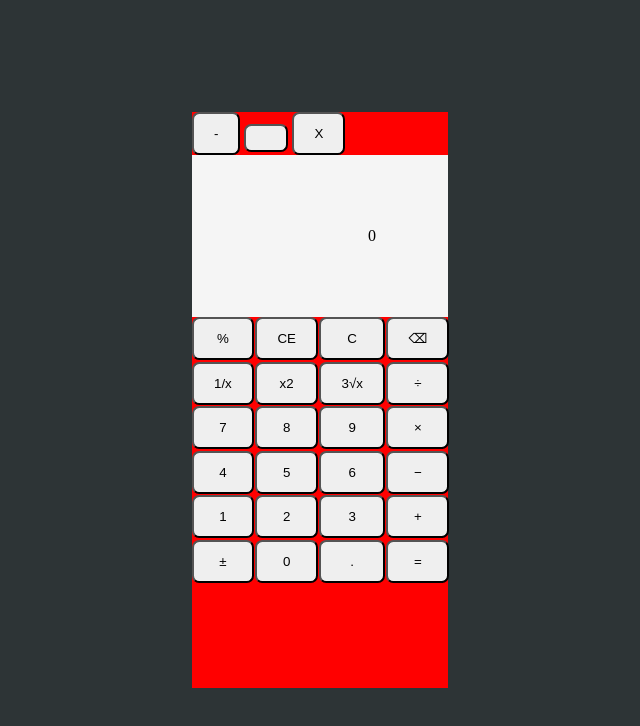
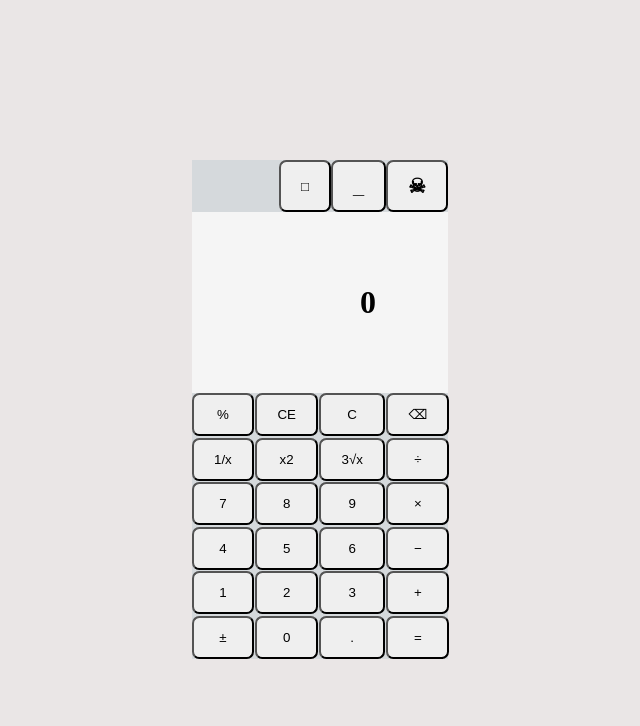
Before and after one commit to Understudystudent/Calculator, a plain HTML site: page index.html in a window 1280 px wide. Shown: the whole page, without its empty margins (320-960 px from the left). Drawn offline with Linux system fonts and the light colour scheme.

Commit message:
Updated colorss

```diff
--- a/Css/Style.css
+++ b/Css/Style.css
@@ -10,8 +10,10 @@ body {
     display: flex;
     justify-content: center;
     align-items: center;
-    background-color: #2d3436;
+    background: #eae6e6;
     height: 100vh;
+    padding-bottom: 20rem;
+
 }
 
 .Screen {
@@ -19,16 +21,26 @@ body {
     flex-direction: row-reverse;
     padding: 4.5rem;
     background-color: whitesmoke;
+    text-shadow: #333;
+
 }
+.windows{
+    display: flex;
+    flex-direction: row-reverse;
+
+}
+
 .calculator{
     height: 10rem;
-    width: 10rem;
-    background-color: red;
     width: 20vw;
-    height: 72vh;
+    background-color: #d5d9dc;
 }
 
+
+
+
 .keys {
+    background-color: #d5d9dc;
     display: grid;
     grid-template-columns: 1fr 1fr 1fr 1fr ;
     grid-template-rows: 1fr 1fr 1fr 1fr 1fr 1fr;
--- a/inde.html
+++ b/index.html
@@ -9,10 +9,12 @@
 <body>
     <div class="calculator">
         <div class="top">
-            <button>-</button>
-            <button></button>
-            <button>X</button>
-            <div class="Screen">0</div>
+            <div class="windows">
+                <button><h2>&#9760;</h2></button>
+                <button><h2>&#95;</h2></button>
+                <button>&square;</button>
+            </div>
+            <div class="Screen"><h1>0</h1></div>
         </div>
         <div class="keys">
             <button class="Percent">%</button>
```
